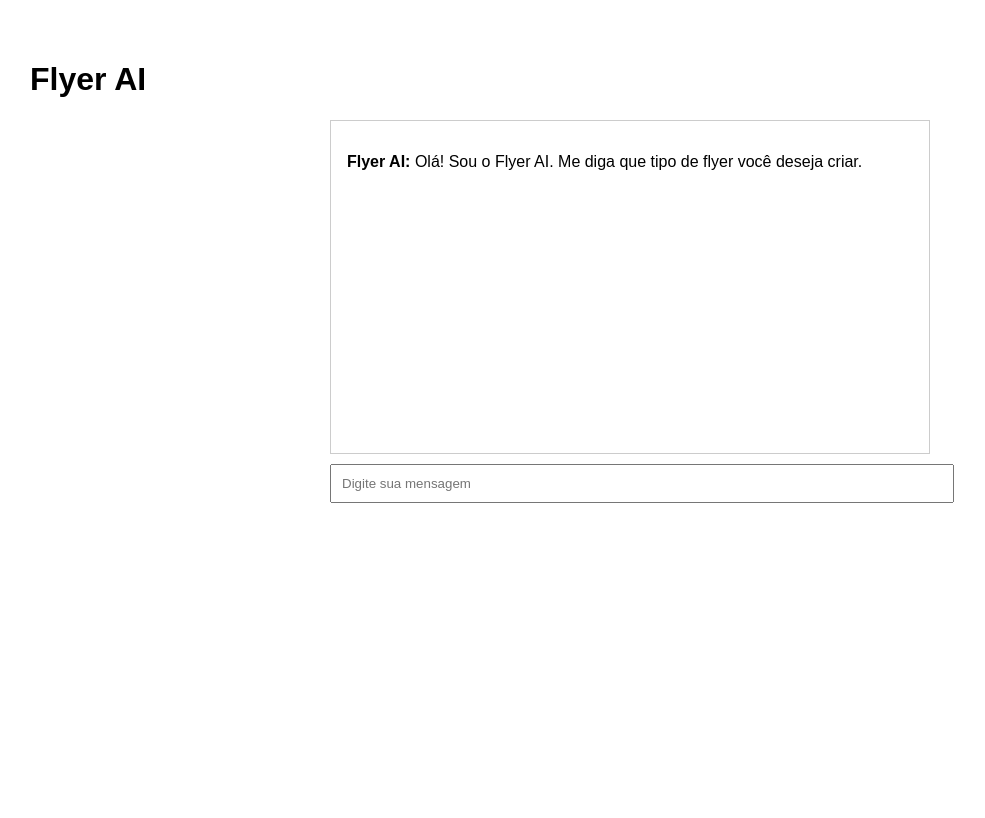
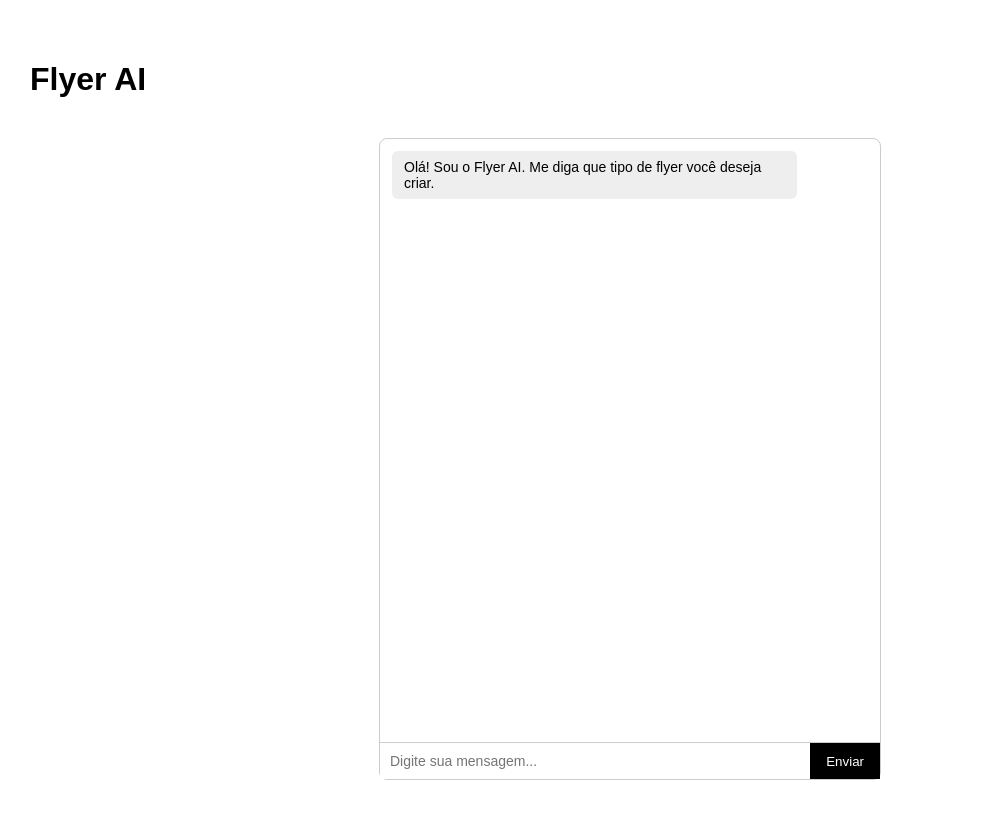
Before and after one commit to AnaPaulaSantos5/automacao-midias-TEST, a Next.js app: page / in a window 1280 px wide. Shown: the top 818 px of the page, without its empty margins (10-995 px from the left). Built offline with nearby package versions, Linux system fonts and the light colour scheme.

Commit message:
Update ChatBox.js

```diff
--- a/app/components/ChatBox.js
+++ b/app/components/ChatBox.js
@@ -1,70 +1,140 @@
 "use client";
 
 import { useState } from "react";
-import { identificarProduto } from "../utils/identificarProduto";
 import { processarMensagem } from "../utils/chatEngine";
+import flyersBase from "../flyersBase";
 
 export default function ChatBox() {
   const [mensagens, setMensagens] = useState([
     { autor: "bot", texto: "Olá! Sou o Flyer AI. Me diga que tipo de flyer você deseja criar." }
   ]);
 
-  const [estado, setEstado] = useState({
+  const [input, setInput] = useState("");
+
+  const [state, setState] = useState({
+    step: "INICIO",
+    tipo: null,
     produto: null,
     canal: null,
     formato: null,
     campanha: null,
-    etapa: "produto"
+    detalhes: {}
   });
 
-  function enviarMensagem(texto) {
-    const novasMensagens = [...mensagens, { autor: "user", texto }];
+  function enviarMensagem() {
+    if (!input.trim()) return;
 
-    const resposta = proximaPergunta(texto, estado);
+    const novaMensagemUsuario = {
+      autor: "user",
+      texto: input
+    };
 
-    setEstado(resposta.novoEstado);
+    const resultado = processarMensagem(
+      state,
+      input,
+      obterFlyerConfig(state)
+    );
 
-    setMensagens([
-      ...novasMensagens,
-      ...(resposta.mensagem
-        ? [{ autor: "bot", texto: resposta.mensagem }]
-        : [])
-    ]);
+    const novaMensagemBot = {
+      autor: "bot",
+      texto: resultado.texto
+    };
+
+    setMensagens((prev) => [...prev, novaMensagemUsuario, novaMensagemBot]);
+    setState(resultado.novoState);
+    setInput("");
+  }
+
+  function handleKeyDown(e) {
+    if (e.key === "Enter") {
+      e.preventDefault();
+      enviarMensagem();
+    }
+  }
+
+  function obterFlyerConfig(state) {
+    if (!state.tipo || !state.produto) return null;
+
+    return (
+      flyersBase?.[state.tipo]?.[state.produto] || null
+    );
   }
 
   return (
-    <div style={{ maxWidth: 600, margin: "0 auto" }}>
-      <div style={{ border: "1px solid #ccc", padding: 16, minHeight: 300 }}>
-        {mensagens.map((m, i) => (
-          <p key={i}>
-            <strong>{m.autor === "bot" ? "Flyer AI" : "Você"}:</strong> {m.texto}
-          </p>
+    <div style={styles.container}>
+      <div style={styles.chat}>
+        {mensagens.map((msg, index) => (
+          <div
+            key={index}
+            style={{
+              ...styles.mensagem,
+              alignSelf: msg.autor === "user" ? "flex-end" : "flex-start",
+              background: msg.autor === "user" ? "#DCF8C6" : "#EEE"
+            }}
+          >
+            {msg.texto}
+          </div>
         ))}
       </div>
 
-      <InputChat onSend={enviarMensagem} />
+      <div style={styles.inputArea}>
+        <input
+          type="text"
+          placeholder="Digite sua mensagem..."
+          value={input}
+          onChange={(e) => setInput(e.target.value)}
+          onKeyDown={handleKeyDown}
+          style={styles.input}
+        />
+        <button onClick={enviarMensagem} style={styles.botao}>
+          Enviar
+        </button>
+      </div>
     </div>
   );
 }
 
-function InputChat({ onSend }) {
-  const [texto, setTexto] = useState("");
-
-  function submit(e) {
-    e.preventDefault();
-    if (!texto) return;
-    onSend(texto);
-    setTexto("");
+const styles = {
+  container: {
+    width: "100%",
+    maxWidth: 500,
+    margin: "40px auto",
+    border: "1px solid #ccc",
+    borderRadius: 8,
+    display: "flex",
+    flexDirection: "column",
+    height: "80vh"
+  },
+  chat: {
+    flex: 1,
+    padding: 12,
+    overflowY: "auto",
+    display: "flex",
+    flexDirection: "column",
+    gap: 8
+  },
+  mensagem: {
+    padding: "8px 12px",
+    borderRadius: 6,
+    maxWidth: "80%",
+    fontSize: 14
+  },
+  inputArea: {
+    display: "flex",
+    borderTop: "1px solid #ccc"
+  },
+  input: {
+    flex: 1,
+    padding: 10,
+    border: "none",
+    outline: "none",
+    fontSize: 14
+  },
+  botao: {
+    padding: "0 16px",
+    border: "none",
+    background: "#000",
+    color: "#fff",
+    cursor: "pointer"
   }
-
-  return (
-    <form onSubmit={submit} style={{ marginTop: 10 }}>
-      <input
-        value={texto}
-        onChange={(e) => setTexto(e.target.value)}
-        placeholder="Digite sua mensagem"
-        style={{ width: "100%", padding: 10 }}
-      />
-    </form>
-  );
-}
+};
```
